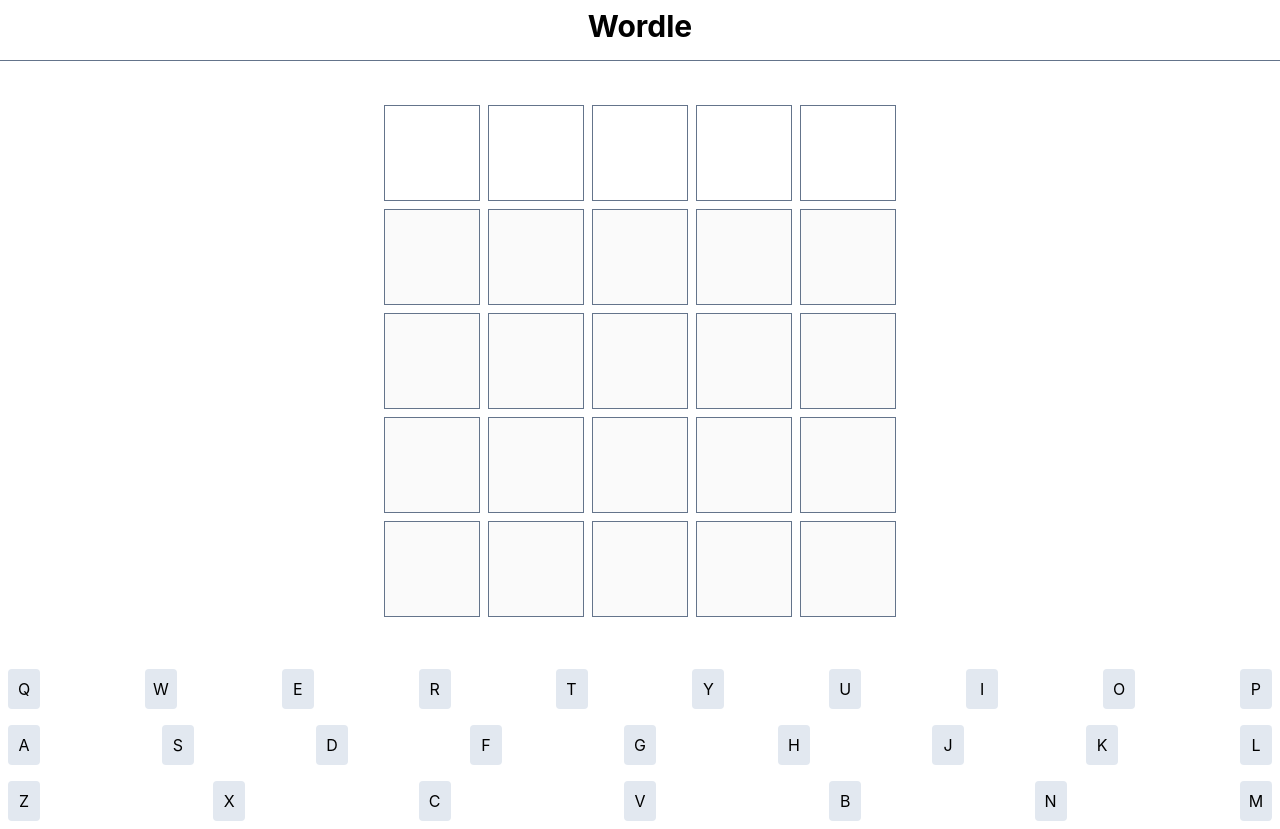
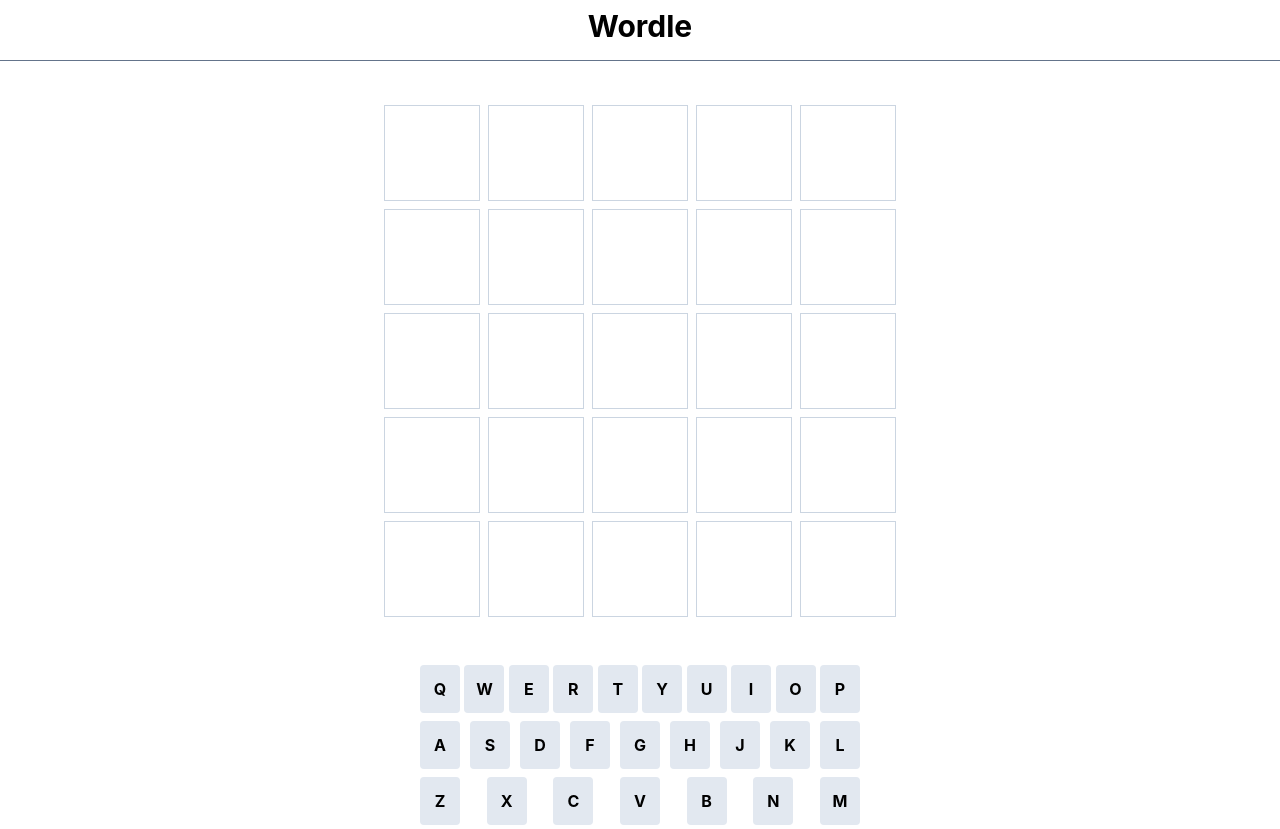
Before and after one commit to mama4294/wordle, a React (Create React App) app: page / in a window 1280 px wide. Built offline with nearby package versions, Linux system fonts and the light colour scheme.

Commit message:
event listeners for key inputs

```diff
--- a/public/index.html
+++ b/public/index.html
@@ -6,8 +6,8 @@
     <meta name="viewport" content="width=device-width, initial-scale=1" />
     <meta name="theme-color" content="#000000" />
     <meta
-      name="description"
-      content="Web site created using create-react-app"
+      name="Wordle"
+      content="A word guessing game"
     />
     <link rel="apple-touch-icon" href="%PUBLIC_URL%/logo192.png" />
     <!--
@@ -24,7 +24,7 @@
       work correctly both with client-side routing and a non-root public URL.
       Learn how to configure a non-root public URL by running `npm run build`.
     -->
-    <title>React App</title>
+    <title>Wordle</title>
   </head>
   <body>
     <noscript>You need to enable JavaScript to run this app.</noscript>
--- a/src/App.js
+++ b/src/App.js
@@ -1,7 +1,11 @@
 import "./App.css";
-import {useState} from 'react';
+import {useEffect, useState, useRef} from 'react';
 
 function App() {
+  const answerWord = "genny"
+  let answerArr = answerWord.toUpperCase().split("")
+  const [stageInt, setStageInt] = useState(1);
+  const [inputs, setInputs] = useState([{stage: "1", values: [], status:[]}, {stage: "2", values: [], status:[]}, {stage: "3", values: [], status:[]}, {stage: "4", values: [], status:[]}, {stage: "5", values: [], status:[]}]);
   const [letters, setLetters]=useState([
     {value: "Q", status: "", row: "top"},
     {value: "W", status: "", row: "top"},
@@ -31,10 +35,93 @@
     {value: "M", status: "", row: "bottom"},
   ])
 
+  function useEventLister(eventName, handler, element=window){
+    const savedHandler = useRef();
+
+    // Update saved handler if handler changes
+    useEffect(()=>{
+      savedHandler.current = handler
+    },[handler])
+
+    useEffect(()=>{
+      const isSupported = element && element.addEventListener
+      if(!isSupported) return;
+
+      const eventListener = event => savedHandler.current(event)
+      element.addEventListener(eventName, eventListener)
+
+      //Cleanup
+      return()=>{
+        element.removeEventListener(eventName,eventListener)
+      }
+    },[eventName,element])
+
+  }
+
+ const handleKeyPress = (event) =>{
+    handleLetter(event.key)
+  }
+
+  function isLetter(c) {
+    return /^[A-Z]$/i.test(c);
+  }
+
+  function changeLetterStatus(letter, status){
+    const letterIndex = letters.findIndex((obj) => obj.value == letter)
+    if(letters[letterIndex].status==="correct"|| status==='correct')
+      letters[letterIndex].status="correct"
+
+    else if(status === "close"){
+      letters[letterIndex].status="close"
+
+    }else if(status === "incorrect"){
+      letters[letterIndex].status="incorrect"
+
+    }
+  }
+
+
+  const handleLetter = (letter) =>{
+    let currentInputs = [...inputs];
+    let currentStageInput = currentInputs[stageInt-1]
+    console.log(currentInputs)
+    if(letter == "Enter"){
+      console.log("submitting")
+      for (let i = 0; i<5; i++){
+       if(currentStageInput.values[i]===answerArr[i]){
+        currentStageInput.status[i]="correct"
+        changeLetterStatus(currentStageInput.values[i],"correct")
+       }else if(answerArr.includes(currentStageInput.values[i])){
+        currentStageInput.status[i]="close"
+        changeLetterStatus(currentStageInput.values[i],"close")
+       }else{
+         currentStageInput.status[i]="incorrect"
+         changeLetterStatus(currentStageInput.values[i],"incorrect")
+       }
+     }
+
+      setStageInt(prevInt => prevInt + 1)
+    }
+    else if(letter == "Backspace"){
+      console.log("deleating")
+      currentStageInput.values.pop();
+    }
+    else if(isLetter(letter) && currentStageInput.values.length < 5){
+      console.log("adding")
+      currentStageInput.values.push(letter.toUpperCase());
+    }
+    currentInputs[stageInt-1] = currentStageInput;
+    setInputs(currentInputs)
+  }
+
+  useEventLister('keydown', handleKeyPress)
+
+
+
   return (
     <div className="App">
       <Header />
-      <Game letters={letters} setLetters={setLetters}/>
+      <Game letters={letters} setLetters={setLetters} stageInt={stageInt} setStageInt={setStageInt} inputs={inputs}/>
       <Keyboard letters={letters}/>
     </div>
   );
@@ -52,129 +139,62 @@
   );
 }
 
-function Game({letters, setLetters}) {
-  const [stageInt, setStageInt] = useState(1);
+function Game({inputs}) {
+
   return (
     <div className="mb-10">
-    <GridRow active={stageInt===1} setStageInt={setStageInt} stageInt={stageInt} setLetters={setLetters} letters={letters}/>
-    <GridRow active={stageInt===2} setStageInt={setStageInt} stageInt={stageInt} setLetters={setLetters} letters={letters}/>
-    <GridRow active={stageInt===3} setStageInt={setStageInt} stageInt={stageInt} setLetters={setLetters} letters={letters}/>
-    <GridRow active={stageInt===4} setStageInt={setStageInt} stageInt={stageInt} setLetters={setLetters} letters={letters}/>
-    <GridRow active={stageInt===5} setStageInt={setStageInt} stageInt={stageInt} setLetters={setLetters} letters={letters}/>
+    <GridRow inputs={inputs[0]}/>
+    <GridRow inputs={inputs[1]}/>
+    <GridRow inputs={inputs[2]}/>
+    <GridRow inputs={inputs[3]}/>
+    <GridRow inputs={inputs[4]}/>
     </div>
   );
 }
 
-function GridRow({active, setStageInt, stageInt, setLetters, letters}){
-
-  const [letter1, setLetter1] = useState("")
-  const [letter2, setLetter2] = useState("")
-  const [letter3, setLetter3] = useState("")
-  const [letter4, setLetter4] = useState("")
-  const [letter5, setLetter5] = useState("")
-  const [guess, setGuess] = useState('')
-  const [resultsArr, setResultArr]=useState(["unknown","unknown","unknown","unknown","unknown"])
-
-  const handleSubmit = (event) =>{
-    event.preventDefault();
-    const answerWord = "genny"
-    let answerArr = answerWord.toUpperCase().split("")
-    const guessArr = [letter1, letter2, letter3, letter4, letter5]
-
-    setGuess(guessArr.join(''))
-
-    //determine if the letters are correct
-    let tempArr = [];
-    let lettersCopy = [...letters];
-    let letterGuesses = [];
-    for (let i = 0; i<5; i++){
-
-       //create copy of letters
-      const objIndex = lettersCopy.findIndex(letter => letter.value == guessArr[i])
-      if(guessArr[i]===answerArr[i]){
-        tempArr[i]="correct"
-        lettersCopy[objIndex].status = "correct"
-      }else if(answerArr.includes(guessArr[i])){
-        tempArr[i]="close"
-        lettersCopy[objIndex].status = "close"
-      }else{
-        tempArr[i]="incorrect"
-        lettersCopy[objIndex].status = "incorrect"
-      }
-    }
-
-    setLetters(lettersCopy)
-    setResultArr(tempArr)
-    setStageInt(prevInt => prevInt + 1)
-
-    //Set focus to next grid
-    const forms = document.querySelectorAll("form");
-    console.log(forms[stageInt].elements[0])
-    forms[stageInt].elements[0].focus();
-  }
-
-  const changeTileFocus = (int,dir) =>{
-    if (dir === "inc" && int < 4){
-      return int + 1
-    }
-    else if (dir === "dec" && int >0 ){
-      return int - 1
-    }
-    else return int;
-  }
-
-  const handleKeyUp = (event) => {
-    const form = event.target.form;
-    const index = [...form].indexOf(event.target);
-    if (event.key.toLowerCase() === "backspace") {
-      form.elements[changeTileFocus(index, "dec")].focus();
-    }else if (event.key.toLowerCase() === "enter") {
-      handleSubmit(event)
-    }else if (event.key.toLowerCase() === "tab") {
-      //nothing
-    }else{
-      form.elements[changeTileFocus(index, "inc")].focus();
-    }
-  }
-
+function GridRow({inputs}){
+  const values = inputs.values;
+  const status = inputs.status;
 
   return(
   <div className="flex flex-inline justify-center">
-    <form onSubmit={handleSubmit}>
       {/* <p className="absolute top-0">Not in word list</p> */}
-      <GameTile handleKeyUp={handleKeyUp} value ={letter1} onChange={(e)=>setLetter1(e.target.value.toUpperCase())} status={resultsArr[0]} locked={!active}/>
-      <GameTile handleKeyUp={handleKeyUp} value ={letter2} onChange={(e)=>setLetter2(e.target.value.toUpperCase())} status={resultsArr[1]} locked={!active}/>
-      <GameTile handleKeyUp={handleKeyUp} value ={letter3} onChange={(e)=>setLetter3(e.target.value.toUpperCase())} status={resultsArr[2]} locked={!active}/>
-      <GameTile handleKeyUp={handleKeyUp} value ={letter4} onChange={(e)=>setLetter4(e.target.value.toUpperCase())} status={resultsArr[3]} locked={!active}/>
-      <GameTile handleKeyUp={handleKeyUp} value ={letter5} onChange={(e)=>setLetter5(e.target.value.toUpperCase())} status={resultsArr[4]} locked={!active}/>
-      {/* {active && <button type="sumbit">Enter</button>} */}
-  </form>
+      <GameTile value ={values[0]} status={status[0]}/>
+      <GameTile value ={values[1]} status={status[1]}/>
+      <GameTile value ={values[2]} status={status[2]}/>
+      <GameTile value ={values[3]} status={status[3]}/>
+      <GameTile value ={values[4]} status={status[4]}/>
 </div>
   )
 }
 
-function GameTile({handleKeyUp, onChange, value, status, locked}){
+function GameTile({value, status}){
+
+  let bgColor = ""
+  if(status==="correct"){
+    bgColor = "bg-green-400 text-white border-0"
+  }else if (status==="close"){
+    bgColor = "bg-yellow-400 text-white border-0"
+  }else if (status==="incorrect"){
+    bgColor = "bg-slate-500 text-white border-0"
+  }
 
   return(
-    <input
-    type="text"
-    className={`border h-16 w-16 md:h-24 md:w-24 border-slate-500 m-1 text-center text-4xl font-bold ${status==="correct" ? "bg-green-400" : "" } ${status==="incorrect" ? "bg-slate-400" : "" }  ${status==="close" ? "bg-yellow-400" : "" }`}
-    onKeyUp={handleKeyUp}
-    onChange={onChange}
-    value={value}
-    maxLength='1'
-    disabled={locked}
-    />
+    <p
+    className={` border h-16 w-16 md:h-24 md:w-24 border-slate-300 m-1 text-4xl font-bold flex items-center justify-center ${bgColor}`}
+    >
+    {value}
+    </p>
   )
 }
 
 function Keyboard({letters}){
   return (
-    <>
+    <div className="max-w-md m-auto">
       <Row letters={letters} row="top"/>
       <Row letters={letters} row="middle"/>
       <Row letters={letters} row="bottom"/>
-    </>
+    </div>
 
   )
 }
@@ -182,7 +202,7 @@
 function Row({row, letters}){
 return (
   <div className="w-full">
-    <div className="w-full flex justify-between p-2">
+    <div className="w-full flex justify-between p-1">
       {letters.map((letter) =>{
           return ( letter.row === row && <Key key={letter.value} value={letter.value} status={letter.status} />)
       })}
@@ -194,14 +214,14 @@
 function Key({value, status}){
   let bgColor = "bg-slate-200"
   if(status==="correct"){
-    bgColor = "bg-green-400"
+    bgColor = "bg-green-400 text-white"
   }else if (status==="close"){
     bgColor = "bg-yellow-400"
   }else if (status==="incorrect"){
-    bgColor = "bg-slate-500"
+    bgColor = "bg-slate-500 text-white"
   }
   return (
-    <button className={`w-8 h-10 rounded ${bgColor}`}
+    <button className={`w-10 h-12 rounded p-2 font-bold ${bgColor}`}
     onClick={() =>{console.log(value)}}>
       {value}
     </button>
```
